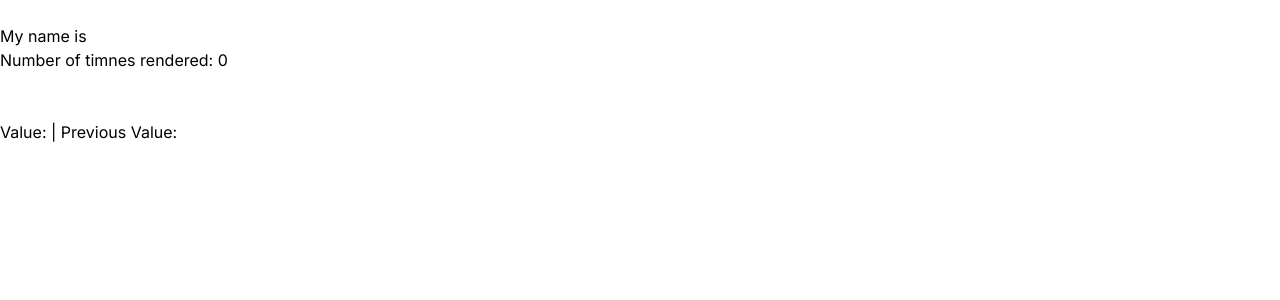
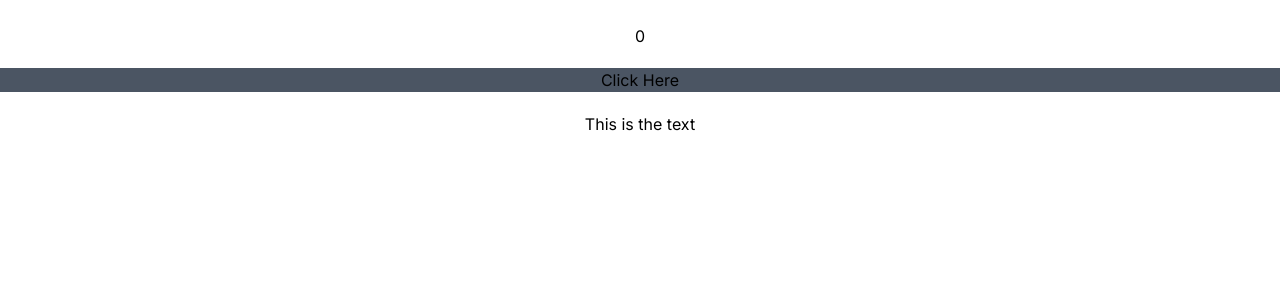
Before and after one commit to KingJulius/react-fundamentals-practice, a Next.js app: page / in a window 1280 px wide. Shown: the top 300 px of the page. Built offline with nearby package versions, Linux system fonts and the light colour scheme.

Commit message:
Added UseReducer Component (#6)

```diff
--- /dev/null
+++ b/app/_components/UseReducer/UseReducer.tsx
@@ -0,0 +1,60 @@
+"use client";
+
+import React, { useState, useReducer } from "react";
+import {
+  reducerState as State,
+  reducerAction as Action,
+} from "@/@/_types/types";
+
+// An alt for useState - when vals changed, element re-renders
+// Can useReducer instead which handles everything within a single hook
+// const [state, dispatch] = useReducer(reducer, initState)
+
+const reducer = (state: State, action: Action) => {
+  switch (action.type) {
+    case "INCREMENT":
+      return {
+        count: state.count + 1,
+        showText: state.showText,
+      };
+    case "TOGGLE":
+      return {
+        showText: !state.showText,
+        count: state.count,
+      };
+    default:
+      return state;
+  }
+};
+
+const initState = {
+  count: 0,
+  showText: true,
+};
+
+export const UseReducer = () => {
+  //   const [count, setCount] = useState(0);
+  //   const [showText, setShowText] = useState(true);
+
+  const [state, dispatch] = useReducer(reducer, initState);
+
+  return (
+    <div className="flex flex-col text-center gap-5 mt-6">
+      {/* <p>{count}</p> */}
+      <p>{state.count}</p>
+      <button
+        onClick={() => {
+          //   setCount((prevCount) => prevCount + 1);
+          //   setShowText((showPrevText) => !showPrevText);
+          dispatch({ type: "INCREMENT" });
+          dispatch({ type: "TOGGLE" });
+        }}
+        className="bg-gray-600"
+      >
+        Click Here
+      </button>
+      {/* {showText && <p>This is the text</p>} */}
+      {state.showText && <p>This is the text</p>}
+    </div>
+  );
+};
--- /dev/null
+++ b/app/_components/UseReducer/index.ts
@@ -0,0 +1 @@
+export { UseReducer } from './UseReducer'
--- /dev/null
+++ b/app/_types/types.ts
@@ -0,0 +1,6 @@
+export type reducerState = {
+  count: number;
+  showText: boolean;
+};
+
+export type reducerAction = { type: "INCREMENT" } | { type: "TOGGLE" };
--- a/app/page.tsx
+++ b/app/page.tsx
@@ -2,7 +2,9 @@
 // import { UseEffect } from "@/@/@/UseEffect";
 // import { UseMemo } from "@/@/@/UseMemo";
 // import { UseCallback } from "@/@/@/UseCallback";
-import { UseRef } from "@/@/@/UseRef";
+// import { UseRef } from "@/@/@/UseRef";
+import { UseReducer } from "@/@/@/UseReducer";
+
 
 export default function Home() {
   return (
@@ -11,7 +13,8 @@ export default function Home() {
     {/* <UseEffect /> */}
     {/* <UseMemo /> */}
     {/* <UseCallback /> */}
-    <UseRef />
+    {/* <UseRef /> */}
+    <UseReducer />
   </div>
   );
 }
```
